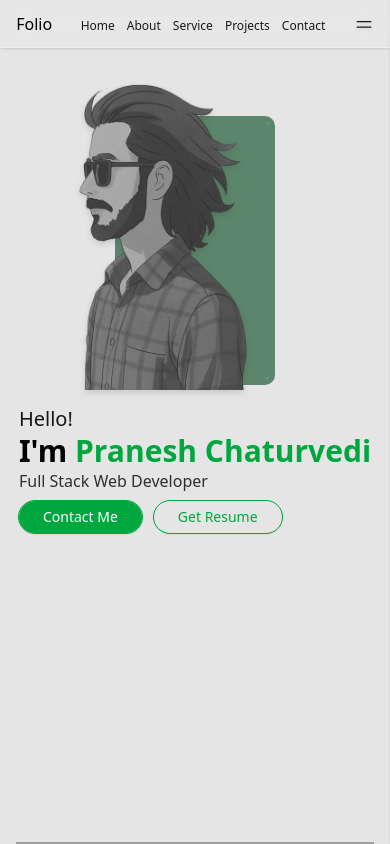
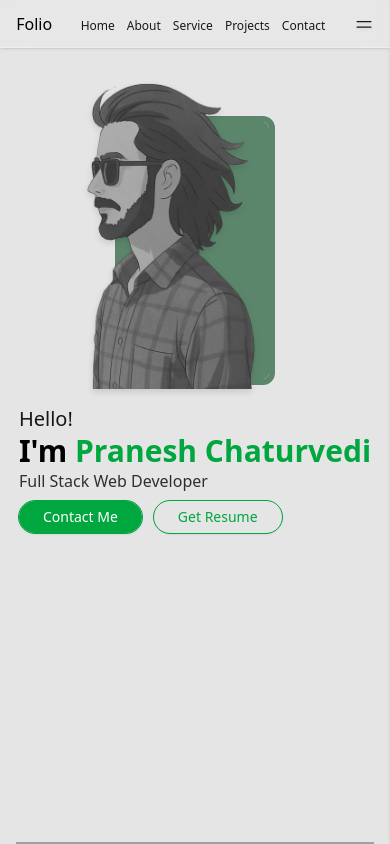
Before and after one commit to Trouble001/Portfolio, a React (Vite) app: page / in a window 390 px wide. Shown: the top 844 px of the page. Built offline with nearby package versions, Linux system fonts and the light colour scheme.

Commit message:
Fixing some styles

```diff
--- a/src/layouts/HeroSection.jsx
+++ b/src/layouts/HeroSection.jsx
@@ -19,9 +19,9 @@ const HeroSection = () => {
         </div>
       </div>
       <div className="w-full flex items-center justify-center relative order-1 lg:order-2">
-        <div className={`lg:w-5/12 md:w-3/12 md:h-10/12 lg:h-6/12 w-5/12 h-10/12 flex outline-6 ${themeColors[color].outline} ${themeColors[color].bg} absolute rounded grayscale-75`}>
+        <div className={`lg:w-5/12 md:w-3/12 md:h-10/12 lg:h-6/12 w-5/12 h-10/12 flex outline-6 ${themeColors[color].outline} ${themeColors[color].bg} absolute rounded-md grayscale-75`}>
         </div>
-        <img className="lg:w-6/12 md:w-4/12 md:h-full lg:h-7/12 w-6/12 h-full drop-shadow-md absolute md:-ml-22 md:-mt-7 lg:-ml-20 lg:-mt-12 -ml-16 -mt-7.5 grayscale rounded " src={myphoto} alt="Pranesh Chaturvedi" />
+        <img className="lg:w-6/12 md:w-4/12 md:h-full lg:h-7/12 w-6/12 h-full drop-shadow-md absolute md:-ml-22 md:-mt-7 lg:-ml-20 lg:-mt-12 -ml-12 -mt-8 grayscale rounded-md" src={myphoto} alt="Pranesh Chaturvedi" />
       </div>
     </Element>
   )
```
